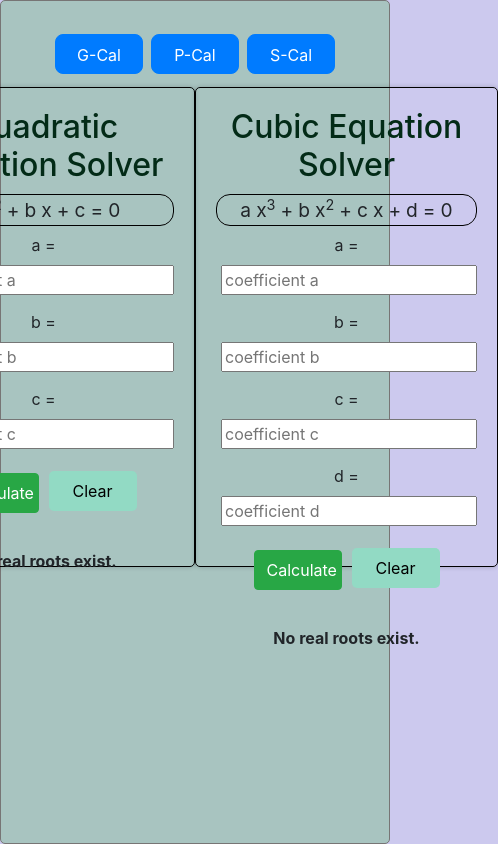
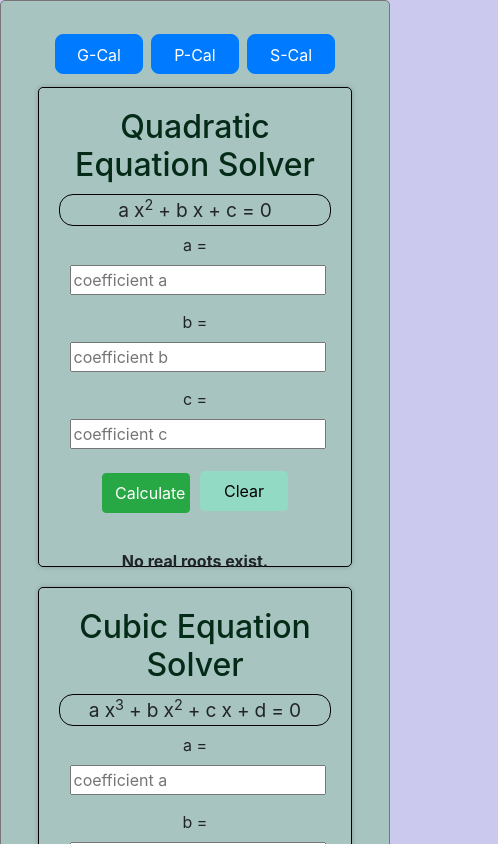
Before and after one commit to Ashwani2529/GPS-Calculator, a React (Create React App) app: page /PolynomialRootsCalculator in a window 390 px wide. Shown: the top 844 px of the page, 498 px wide, since content can reach past the window. Built offline with nearby package versions, Linux system fonts and the light colour scheme.

Commit message:
polynomial.module.css

```diff
--- a/src/components/polynomial.module.css
+++ b/src/components/polynomial.module.css
@@ -3,14 +3,15 @@
   padding: auto;
   justify-content: space-between;
 }
-  .bizz{
+
+.bizz {
   border: 0.4px solid black;
   border-radius: 14px;
 }
 
 .equationBox {
   width: 48%;
-    height:480px;
+  height: 480px;
   padding: 20px;
   border: 0.5px solid #000000;
   border-radius: 5px;
@@ -41,21 +42,23 @@ border-radius: 14px;
 .calculatorInputGroup input {
   margin-left: 5px;
 }
-  button{
+
+button {
   width: 88px;
 }
+
 button[type="submit"] {
   margin-top: 10px;
-
 }
 
 @media screen and (max-width: 768px) {
-    #calculatorWrap {
+  .calc {
     flex-direction: column;
+    align-items: center;
   }
 
   .equationBox {
-      width: 100%;
+    width: 90%;
     margin-bottom: 20px;
   }
 }
```
Lines whose indentation alone changed are shown as unchanged.
